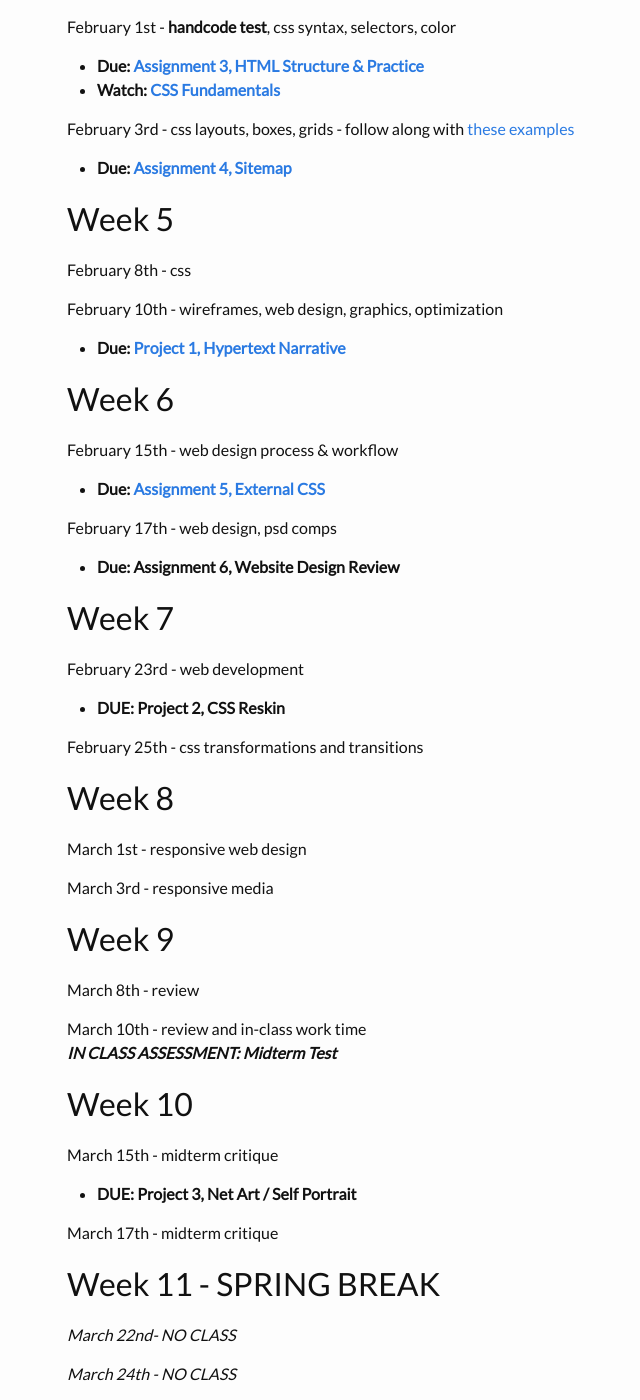
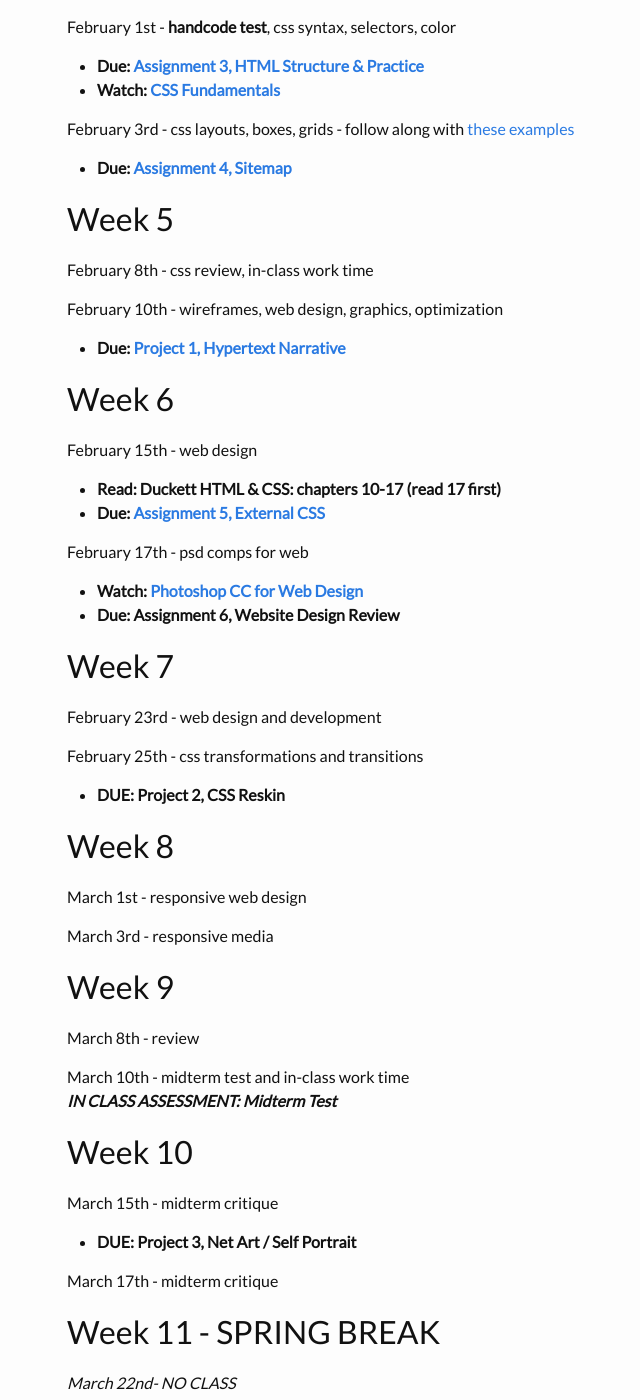
Before and after one commit to coloringchaos/web-spring-16, a Jekyll site: the page built from timeline.md, in a window 1280 px wide and 1400 px high, scrolled down 752 px. Shown: the whole window, without its empty margins (203-843 px from the left). Built offline with Jekyll 4.4.1, drawn with Linux system fonts in a browser that asks for light colours.

Commit message:
extra credit clause plus updated timeline

```diff
--- a/timeline.md
+++ b/timeline.md
@@ -38,27 +38,29 @@ February 3rd - css layouts, boxes, grids - follow along with [these examples](ht
 + **Due: [Assignment 4, Sitemap](/web-spring-16/assignment-4)**
 
 # Week 5
-February 8th - css
+February 8th - css review, in-class work time
 
 February 10th - wireframes, web design, graphics, optimization
 
 + **Due: [Project 1, Hypertext Narrative](/web-spring-16/project-1)**
 
 # Week 6
-February 15th - web design process & workflow
+February 15th - web design
 
++ **Read: Duckett HTML & CSS: chapters 10-17 (read 17 first)**
 + **Due: [Assignment 5, External CSS](/web-spring-16/assignment-5)**
 
-February 17th - web design, psd comps
+February 17th - psd comps for web
 
++ **Watch: [Photoshop CC for Web Design](http://www.lynda.com/Photoshop-tutorials/Photoshop-CC-Web-Design/145211-2.html)**
 + **Due: Assignment 6, Website Design Review**
 
 # Week 7
-February 23rd - web development
+February 23rd - web design and development
+
+February 25th - css transformations and transitions
 
 + **DUE: Project 2, CSS Reskin**
-
-February 25th - css transformations and transitions
 
 # Week 8
 March 1st - responsive web design
@@ -68,7 +70,7 @@ March 3rd - responsive media
 # Week 9
 March 8th - review
 
-March 10th - review and in-class work time <br>
+March 10th - midterm test and in-class work time <br>
 ***IN CLASS ASSESSMENT: Midterm Test***
 
 # Week 10
```
Also changed, not shown: syllabus.md (+10 -6 lines).
